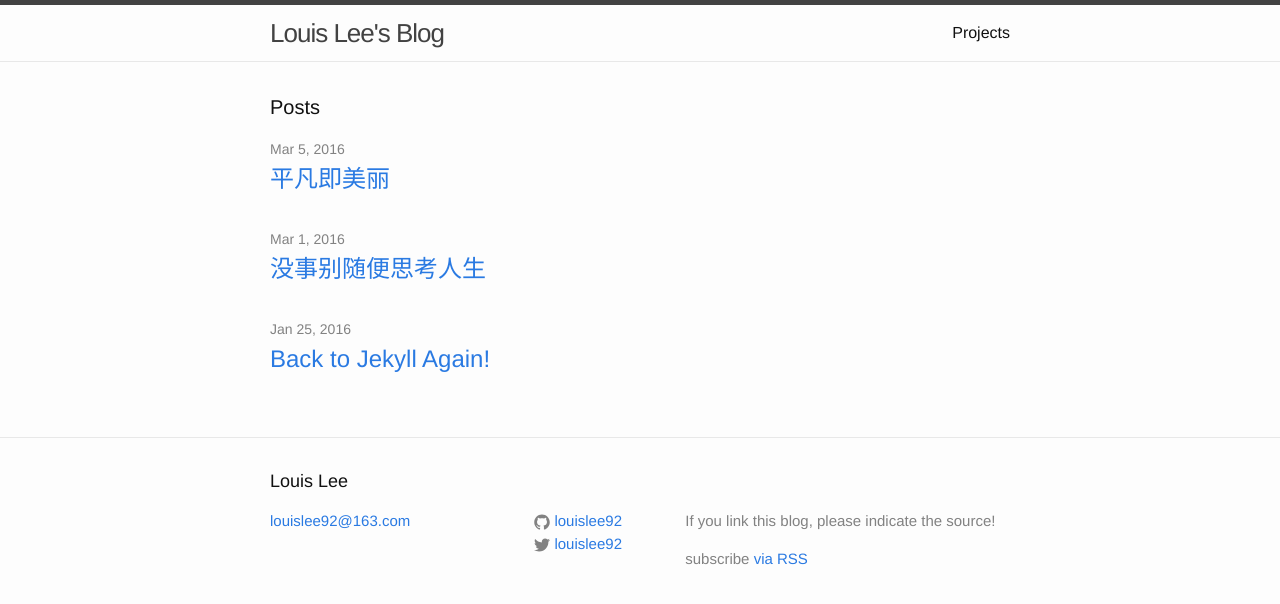
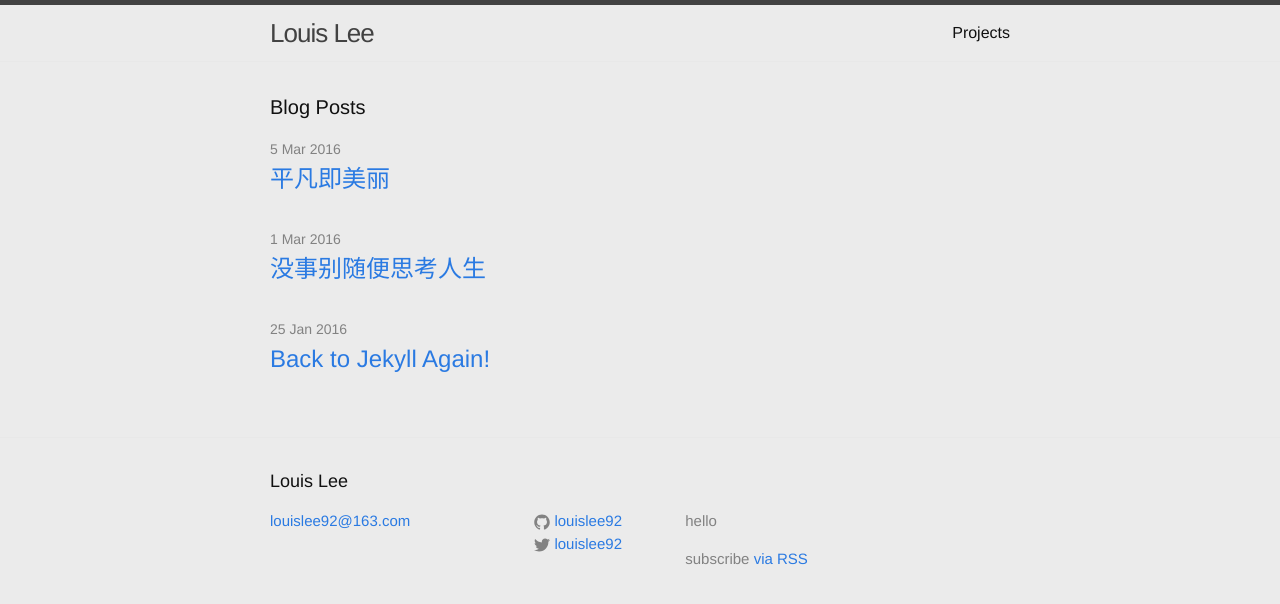
Before and after one commit to louislee92/louislee92.github.com, a Jekyll site: the page built from index.html, in a window 1280 px wide. Shown: the top 604 px of the page. Built offline with Jekyll 4.4.1, drawn with Linux system fonts in a browser that asks for light colours; nearby versions of some CDN libraries.

Commit message:
change some styles

```diff
--- a/_config.yml
+++ b/_config.yml
@@ -6,12 +6,12 @@
 # 'jekyll serve'. If you change this file, please restart the server process.
 
 # Site settings
-title: Louis Lee's Blog
+title: Louis Lee
 email: louislee92@163.com
 description: > # this means to ignore newlines until "baseurl:"
-  If you link this blog, please indicate the source!
+  hello
 
-baseurl: "" # the subpath of your site, e.g. /blog
+baseurl: "/" # the subpath of your site, e.g. /blog
 url: "http://louislee92.com" # the base hostname & protocol for your site
 twitter_username: louislee92
 github_username:  louislee92
--- a/_includes/head.html
+++ b/_includes/head.html
@@ -9,4 +9,5 @@
   <link rel="stylesheet" href="{{ "/css/main.css" | prepend: site.baseurl }}">
   <link rel="canonical" href="{{ page.url | replace:'index.html','' | prepend: site.baseurl | prepend: site.url }}">
   <link rel="alternate" type="application/rss+xml" title="{{ site.title }}" href="{{ "/feed.xml" | prepend: site.baseurl | prepend: site.url }}">
+  <link rel="stylesheet" href="https://cdn.bootcss.com/font-awesome/4.5.0/css/font-awesome.css">
 </head>
--- a/_sass/_base.scss
+++ b/_sass/_base.scss
@@ -100,7 +100,7 @@ a {
 
     &:hover {
         color: $text-color;
-        text-decoration: underline;
+        text-decoration: none;
     }
 }
 
--- a/css/main.scss
+++ b/css/main.scss
@@ -6,7 +6,7 @@
 
 
 // Our variables
-$base-font-family: "Helvetica Neue", Helvetica, Arial, sans-serif;
+$base-font-family: "Helvetica Neue", Helvetica, Arial, "Microsoft YaHei", "微软雅黑", SimSun, "宋体", STXihei, "华文细黑", Heiti, "黑体", sans-serif;
 $base-font-size:   16px;
 $base-font-weight: 400;
 $small-font-size:  $base-font-size * 0.875;
@@ -15,7 +15,7 @@ $base-line-height: 1.5;
 $spacing-unit:     30px;
 
 $text-color:       #111;
-$background-color: #fdfdfd;
+$background-color: #ebebeb;
 $brand-color:      #2a7ae2;
 
 $grey-color:       #828282;
--- a/index.html
+++ b/index.html
@@ -4,16 +4,16 @@ layout: default
 
 <div class="home">
 
-  <h1 class="page-heading">Posts</h1>
+  <h1 class="page-heading">Blog Posts</h1>
 
   <ul class="post-list">
     {% for post in site.posts %}
       <li>
-        <span class="post-meta">{{ post.date | date: "%b %-d, %Y" }}</span>
+        <span class="post-meta">{{ post.date | date: "%-d %b %Y" }}</span>
 
-        <h2>
+        <h3>
           <a class="post-link" href="{{ post.url | prepend: site.baseurl }}">{{ post.title }}</a>
-        </h2>
+        </h3>
       </li>
     {% endfor %}
   </ul>
```
Also changed, not shown: _layouts/post.html (+12 -1 lines).
